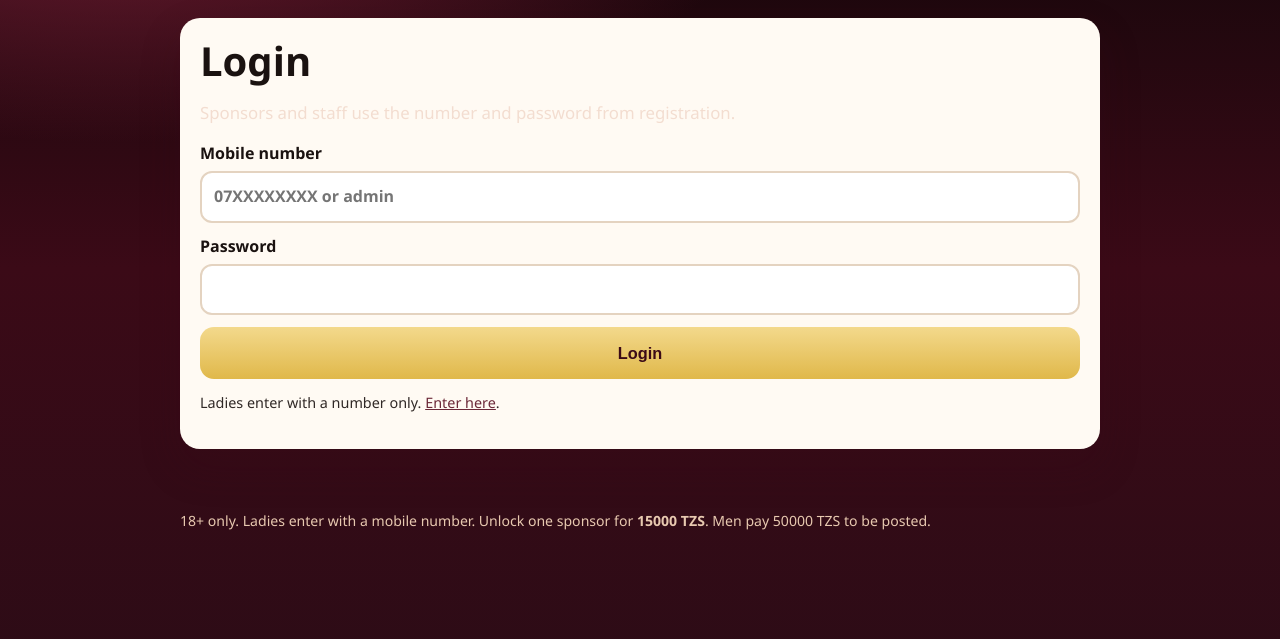
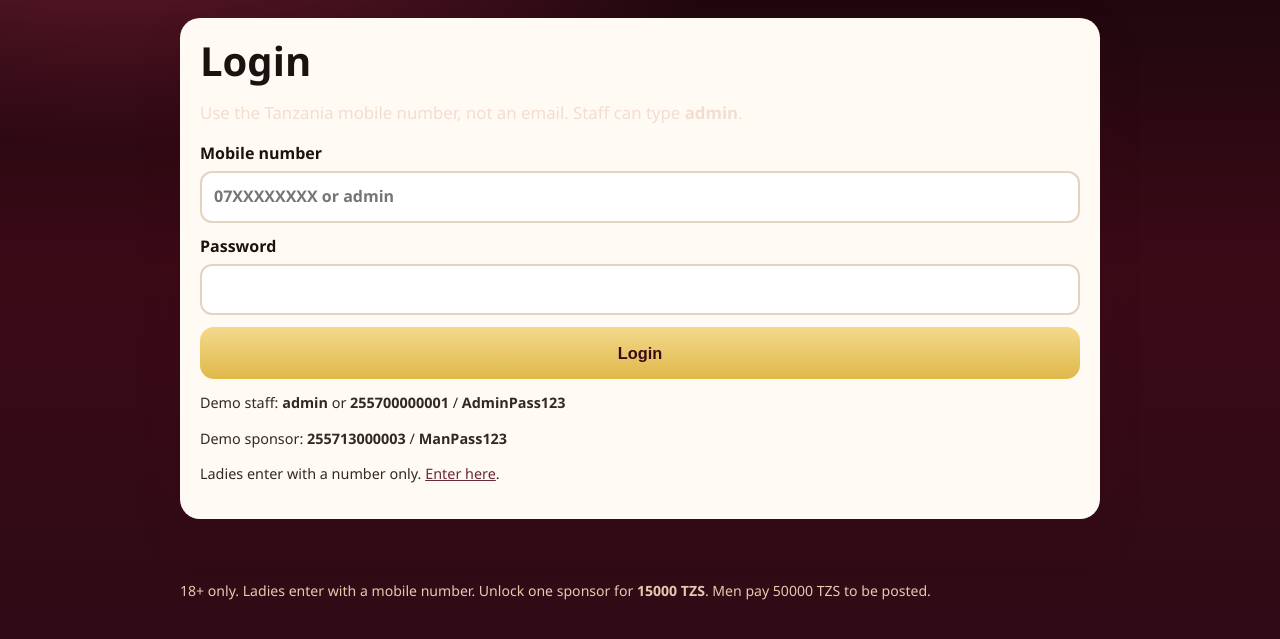
Before and after one commit to kengodhil/sponsa, a Django app: page /login/ in a window 1280 px wide. Shown: the part 52-691 px from the top of the page. Run offline with Django 5.2, Linux system fonts and the light colour scheme.

Commit message:
Show working demo login numbers on the login page

```diff
--- a/frontend/templates/accounts/login.html
+++ b/frontend/templates/accounts/login.html
@@ -3,7 +3,7 @@
 {% block content %}
 <section class="card">
   <h1>Login</h1>
-  <p class="lead">Sponsors and staff use the number and password from registration.</p>
+  <p class="lead">Use the Tanzania mobile number, not an email. Staff can type <strong>admin</strong>.</p>
   <form method="post" class="stack">
     {% csrf_token %}
     {{ form.non_field_errors }}
@@ -16,6 +16,8 @@
     {% endfor %}
     <button class="btn btn-gold" type="submit">Login</button>
   </form>
+  <p class="tiny">Demo staff: <strong>admin</strong> or <strong>255700000001</strong> / <strong>AdminPass123</strong></p>
+  <p class="tiny">Demo sponsor: <strong>255713000003</strong> / <strong>ManPass123</strong></p>
   <p class="tiny">Ladies enter with a number only. <a href="{% url 'accounts:join_lady' %}">Enter here</a>.</p>
 </section>
 {% endblock %}
```
